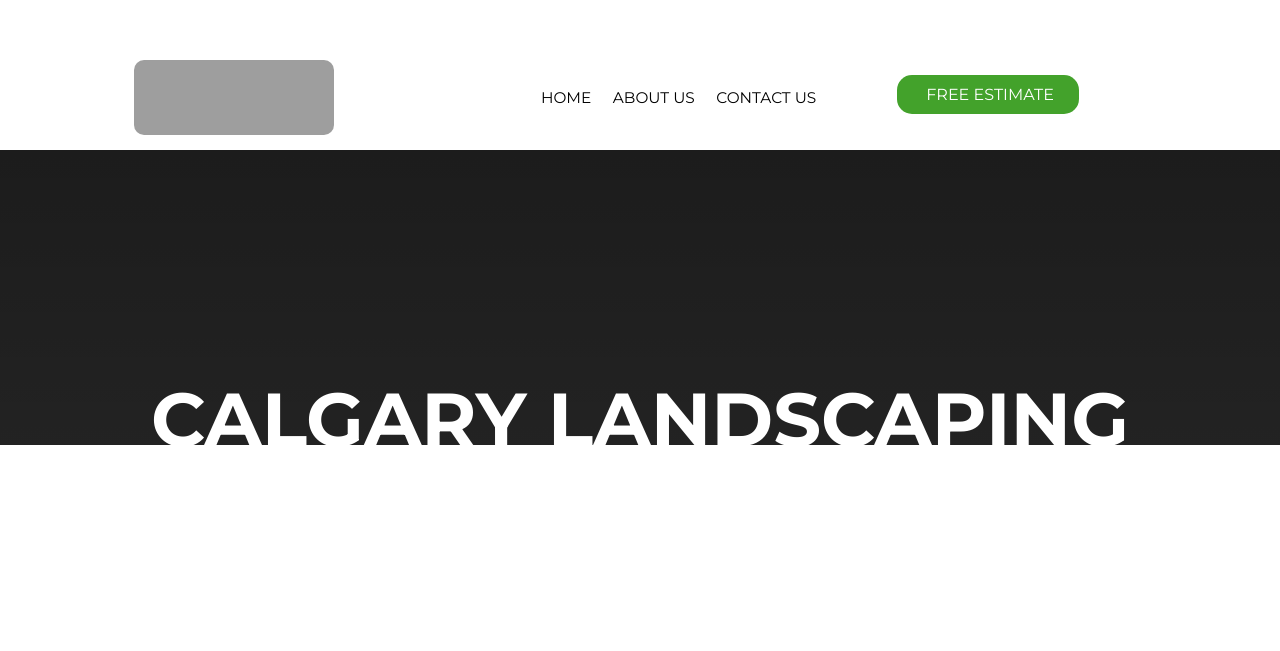
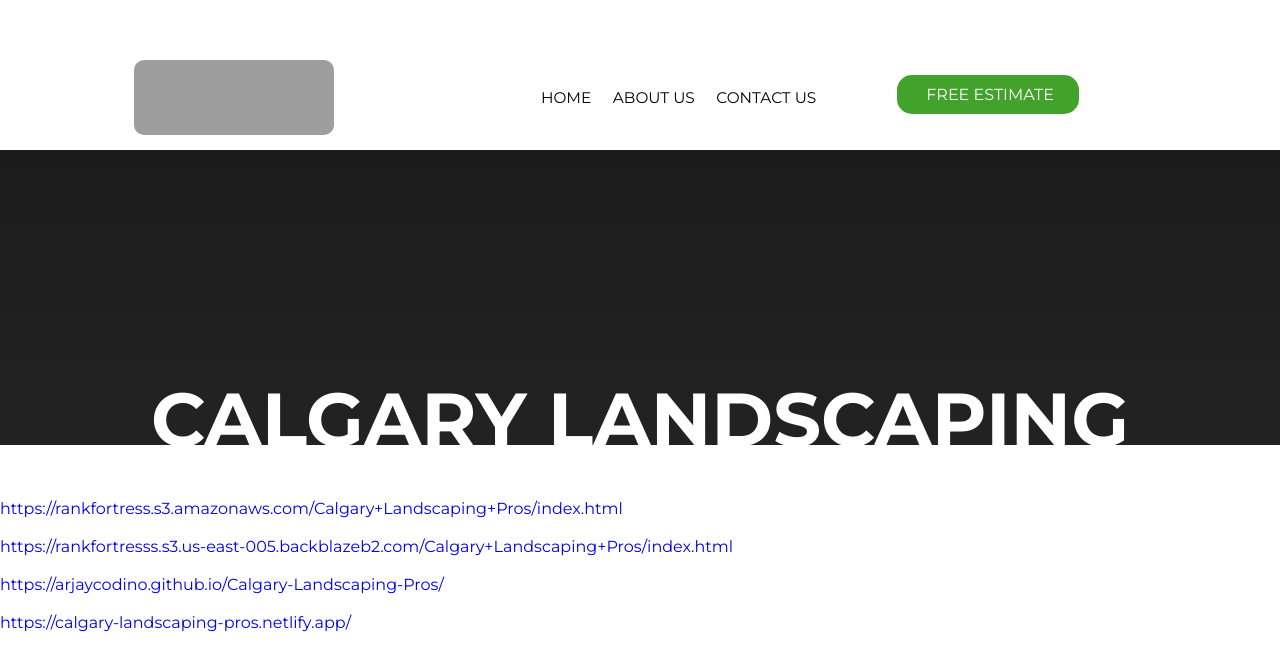
Before and after one commit to ArjayCodino/Calgary-Landscaping-Pros, a plain HTML site: page index.html in a window 1280 px wide. Shown: the part 7381-8032 px from the top of the page. Drawn offline with Linux system fonts and the light colour scheme.

Commit message:
Add files via upload

```diff
--- a/index.html
+++ b/index.html
@@ -179,13 +179,13 @@
 
             <!--Links-->
             <section>
-                <a target="_bLank" href=""></a><br>
+                <a target="_bLank" href="https://rankfortress.s3.amazonaws.com/Calgary+Landscaping+Pros/index.html">https://rankfortress.s3.amazonaws.com/Calgary+Landscaping+Pros/index.html</a><br>
                 <br>
-                <a target="_bLank" href=""></a><br>
+                <a target="_bLank" href="https://rankfortresss.s3.us-east-005.backblazeb2.com/Calgary+Landscaping+Pros/index.html">https://rankfortresss.s3.us-east-005.backblazeb2.com/Calgary+Landscaping+Pros/index.html</a><br>
                 <br>
-                <a target="_bLank" href=""></a><br>
+                <a target="_bLank" href="https://arjaycodino.github.io/Calgary-Landscaping-Pros/">https://arjaycodino.github.io/Calgary-Landscaping-Pros/</a><br>
                 <br>
-                <a target="_bLank" href=""></a><br>
+                <a target="_bLank" href="https://calgary-landscaping-pros.netlify.app/">https://calgary-landscaping-pros.netlify.app/</a><br>
                 <br>
             </section>
 
```
